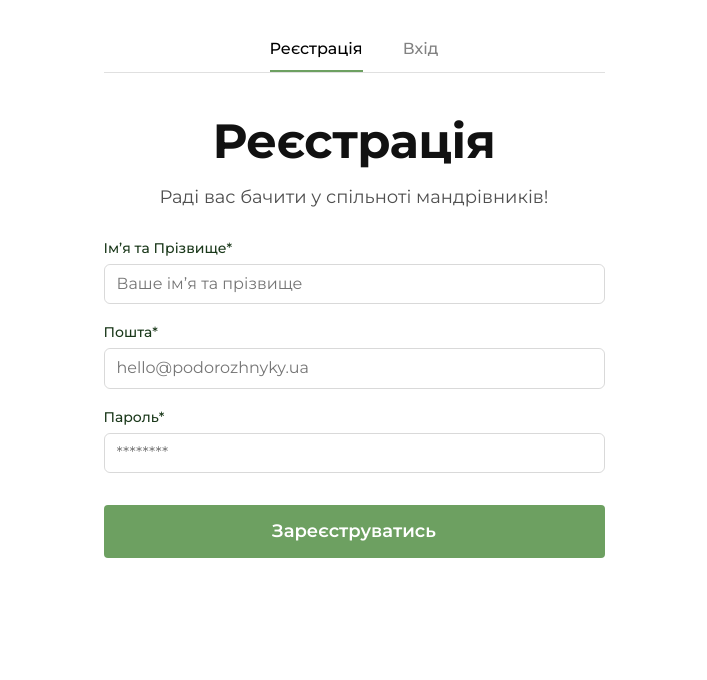
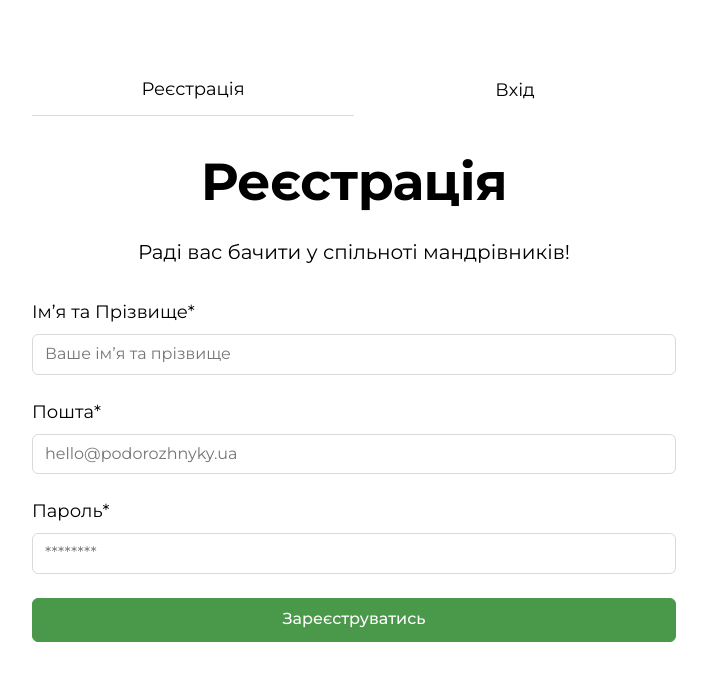
Before and after one commit to OksanaVakuliak/pryrodni-mandry-front, a Next.js app: page /register in a window 1280 px wide. Shown: the top 680 px of the page, without its empty margins (286-993 px from the left). Built offline with nearby package versions, Linux system fonts and the light colour scheme; no server answers.

Commit message:
refactor: fix desktop styles

```diff
--- a/components/RegisterPage/RegistrationForm/RegistrationForm.module.css
+++ b/components/RegisterPage/RegistrationForm/RegistrationForm.module.css
@@ -1,109 +1,93 @@
 .formCard {
-  background: #ffffff;
-  padding: 40px;
+  background: var(--color-white);
   width: 100%;
-  /* Максимальна ширина згідно з Figma-Hug */
-  max-width: 581px;
+  max-width: 644px;
   margin: 0 auto;
-  border-radius: 8px;
+  margin-top: 64px;
 }
 
-/* Таби зверху: Реєстрація / Вхід */
 .tabs {
   display: flex;
-  justify-content: center;
-  gap: 40px;
-  margin-bottom: 40px;
-  border-bottom: 1px solid #e0e0e0;
+  align-items: center;
+  margin-bottom: 35px;
 }
 
 .tab {
-  padding-bottom: 12px;
-  font-size: 16px;
-  font-weight: 500;
-  color: #828282;
+  flex: 1;
+  text-align: center;
+  font-family: var(--font-family);
+  font-weight: 400;
+  font-size: 18px;
+  line-height: 1.5;
+  color: var(--color-neutral-darkest);
+  padding: 12px 0px;
   cursor: pointer;
-  transition: color 0.3s ease;
-}
-
-.tab:hover {
-  color: #4f4f4f;
+  transition: color var(--transition-default);
+  width: 100%;
 }
 
 .activeTab {
-  color: #000000;
-  border-bottom: 2px solid #6da061; /* Колір підкреслення як у кнопки */
+  border-bottom: 1px solid var(--opacity-neutral-darkest-15);
 }
 
-/* Заголовки */
-.title {
-  font-size: 48px;
-  font-weight: 700;
-  line-height: 1.2;
+.formCard .title {
   text-align: center;
-  color: #111111;
-  margin-bottom: 16px;
+  margin-bottom: 24px;
+  font-size: 52px;
 }
 
 .subtitle {
-  font-size: 18px;
+  font-family: var(--font-family);
+  font-size: 20px;
+  line-height: 1.5;
+  font-weight: 400;
   text-align: center;
-  color: #4f4f4f;
+  color: var(--color-neutral-darkest);
   margin-bottom: 32px;
 }
 
-/* Форма та інпути */
 .form {
   display: flex;
   flex-direction: column;
-  gap: 20px; /* Відступ між полями введення */
+  gap: 24px;
 }
 
-/* Кнопка "Зареєструватись" */
-.submitBtn {
-  background-color: #6da061; /* Зелений колір з макету */
-  color: #ffffff;
-  width: 100%;
-  padding: 16px;
-  border: none;
-  border-radius: 4px;
+.form label {
+  font-weight: 400;
   font-size: 18px;
-  font-weight: 600;
-  cursor: pointer;
-  margin-top: 12px;
-  display: flex;
-  justify-content: center;
-  align-items: center;
-  transition:
-    background-color 0.3s ease,
-    transform 0.1s ease;
+  line-height: 1.5;
+  color: var(--color-neutral-darkest);
 }
 
-.submitBtn:hover:not(:disabled) {
-  background-color: #5b8a51;
+.submitBtn {
+  min-height: 44px;
 }
 
-.submitBtn:active:not(:disabled) {
-  transform: scale(0.98);
-}
-
-.submitBtn:disabled {
-  background-color: #a5c09e;
-  cursor: not-allowed;
-  opacity: 0.8;
-}
-
-/* Адаптивність для мобільних пристроїв */
 @media (max-width: 640px) {
   .formCard {
-    padding: 24px;
+    max-width: 100%;
+    padding: 0 20px;
+  }
+
+  .tabs {
+    margin-bottom: 40px;
   }
 
   .title {
-    font-size: 32px;
+    margin-bottom: 20px;
   }
 
   .subtitle {
     font-size: 16px;
+    margin-bottom: 32px;
+  }
+
+  .form {
+    gap: 18px;
+  }
+
+  .submitBtn {
+    min-height: 52px;
+    font-size: 16px;
   }
 }
--- a/components/RegisterPage/RegistrationForm/RegistrationForm.tsx
+++ b/components/RegisterPage/RegistrationForm/RegistrationForm.tsx
@@ -1,5 +1,6 @@
 'use client';
 
+import css from './RegistrationForm.module.css';
 import { useRouter } from 'next/navigation';
 import { Formik, Form, ErrorMessage } from 'formik';
 import { toast } from 'react-hot-toast';
@@ -12,7 +13,6 @@ import { PasswordInput } from '@/components/ui/PasswordInput/PasswordInput';
 import { Button } from '@/components/ui/Button/Button';
 import { Loader } from '@/components/ui/Loader/Loader';
 import { PageTitle } from '@/components/ui/PageTitle/PageTitle';
-import css from './RegistrationForm.module.css';
 
 export default function RegistrationForm() {
   const router = useRouter();
@@ -21,10 +21,10 @@ export default function RegistrationForm() {
   return (
     <section className={css.formCard}>
       <div className={css.tabs}>
-        <span className={`${css.tab} ${css.activeTab}`}>Реєстрація</span>
-        <span className={css.tab} onClick={() => router.push('/login')}>
+        <div className={`${css.tab} ${css.activeTab}`}>Реєстрація</div>
+        <div className={css.tab} onClick={() => router.push('/login')}>
           Вхід
-        </span>
+        </div>
       </div>
       <PageTitle className={css.title}>Реєстрація</PageTitle>
       <p className={css.subtitle}>Раді вас бачити у спільноті мандрівників!</p>
```
